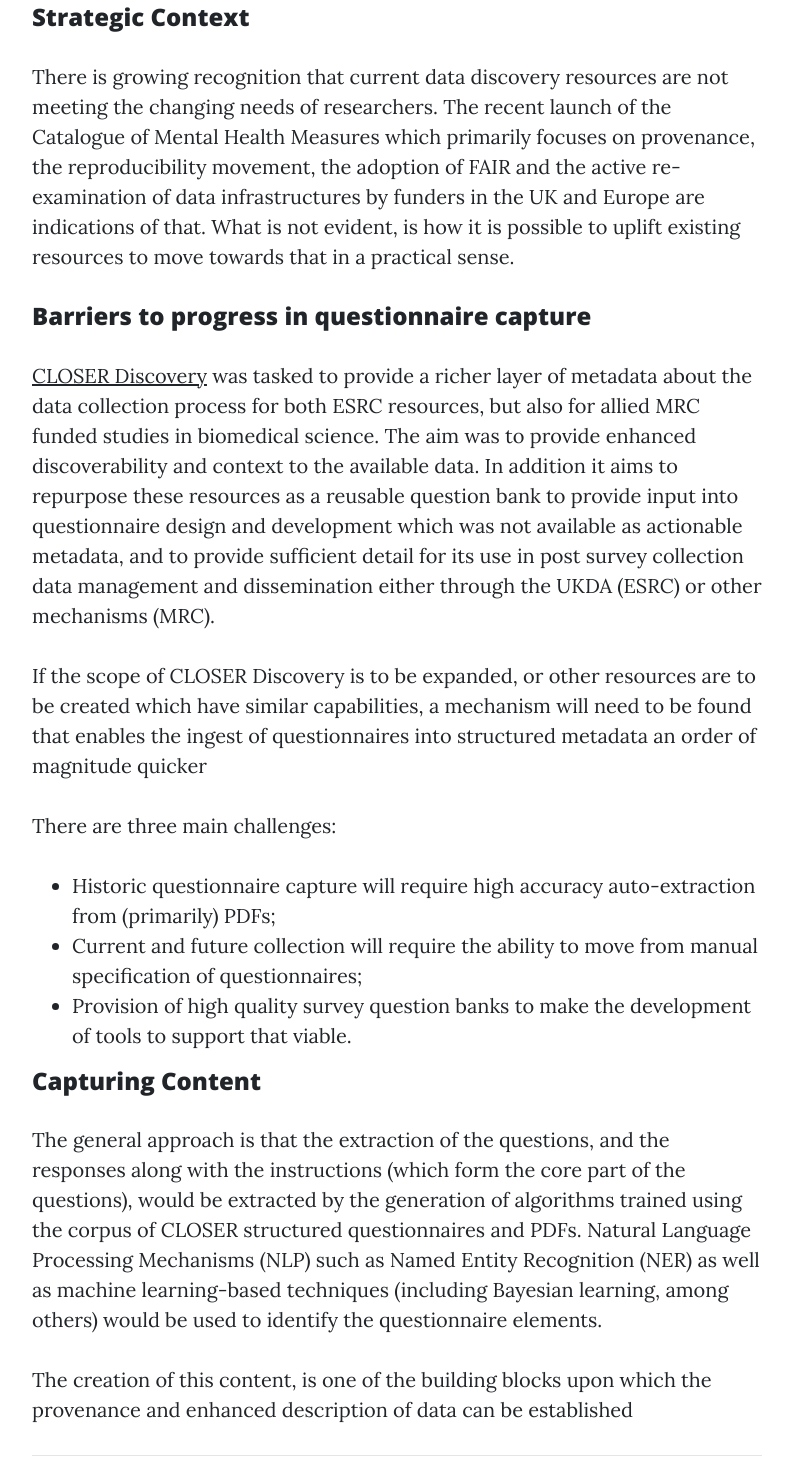
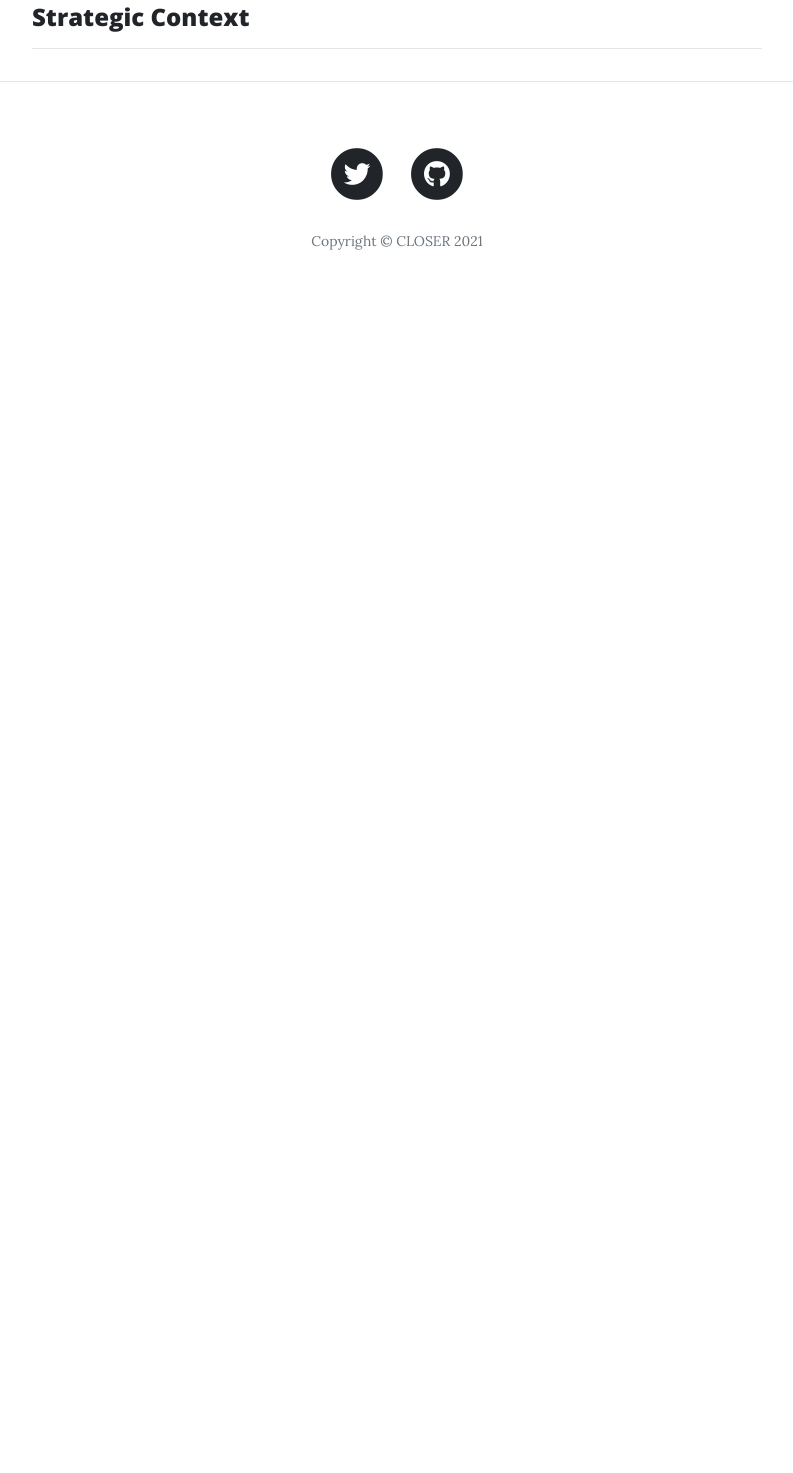
Before and after one commit to CLOSER-Cohorts/metadata-automation, a website: page rcnic-intro.html in a window 1280 px wide. Shown: the part 647-2120 px from the top of the page, without its empty margins (243-1036 px from the left). After the commit the page ends 964 px from the top, so only its background shows below. Drawn offline with nearby package versions, Linux system fonts and the light colour scheme.

Commit message:
Update rcnic-intro.html

```diff
--- a/rcnic-intro.html
+++ b/rcnic-intro.html
@@ -50,14 +50,14 @@
   </nav>
 
   <!-- Page Header -->
-  <header class="masthead" style="background-image: url('img/survey.jpg')">
+  <header class="masthead" style="background-image: url('img/lego-pile.png')">
     <div class="overlay"></div>
     <div class="container">
       <div class="row">
         <div class="col-lg-8 col-md-10 mx-auto">
           <div class="page-heading">
-            <h1>Automating Question Capture</h1>
-            <span class="Extracting meaning from structured questionnaires"></span>
+            <h1>Predicting Concepts</h1>
+            <span class="Predicting concepts from question text"></span>
           </div>
         </div>
       </div>
@@ -70,35 +70,6 @@
       <div class="col-lg-8 col-md-10 mx-auto">
 
         <h4>Strategic Context</h4>
-        <p>There is growing recognition that current data discovery resources are not meeting the changing needs of researchers.
-          The recent launch of the Catalogue of Mental Health Measures  which primarily focuses on provenance, the reproducibility movement,
-          the adoption of FAIR and the active re-examination of data infrastructures by funders in the UK and Europe are indications of that.
-          What is not evident, is how it is possible to uplift existing resources to move towards that in a practical sense.</p>
-
-        <h4>Barriers to progress in questionnaire capture</h4>
-        <p><a href="discovery.closer.ac.uk">CLOSER Discovery</a> was tasked to provide a richer layer of metadata about the data collection process
-          for both ESRC resources, but also for allied MRC funded studies in biomedical science.
-          The aim was to provide enhanced discoverability and context to the available data. In addition it aims to repurpose these resources
-          as a reusable question bank to provide input into questionnaire design and development which was not available as actionable metadata,
-          and to provide sufficient detail for its use in post survey collection data management and dissemination either through the UKDA (ESRC)
-          or other mechanisms (MRC).
-
-        <p>If the scope of CLOSER Discovery is to be expanded, or other resources are to be created which have similar capabilities,
-          a mechanism will need to be found that enables the ingest of questionnaires into structured metadata an order of magnitude quicker</p>
-
-        <p>There are three main challenges:</p>
-        <ul>
-          <li>Historic questionnaire capture will require high accuracy auto-extraction from (primarily) PDFs;</li>
-          <li>Current and future collection will require the ability to move from manual specification of questionnaires;</li>
-          <li>Provision of high quality survey question banks to make the development of tools to support that viable.</li>
-        </ul>
-
-        <h4>Capturing Content</h4>
-        <p>The general approach is that the extraction of the questions, and the responses along with the instructions (which form the core part of
-          the questions), would be extracted by the generation of algorithms trained using the corpus of CLOSER structured questionnaires and PDFs.
-          Natural Language Processing Mechanisms (NLP) such as Named Entity Recognition (NER) as well as machine learning-based techniques
-          (including Bayesian learning, among others) would be used to identify the questionnaire elements.</p>
-        <p>The creation of this content, is one of the building blocks upon which the provenance and enhanced description of data can be established</p>
 
         <hr>
       </div>
```
